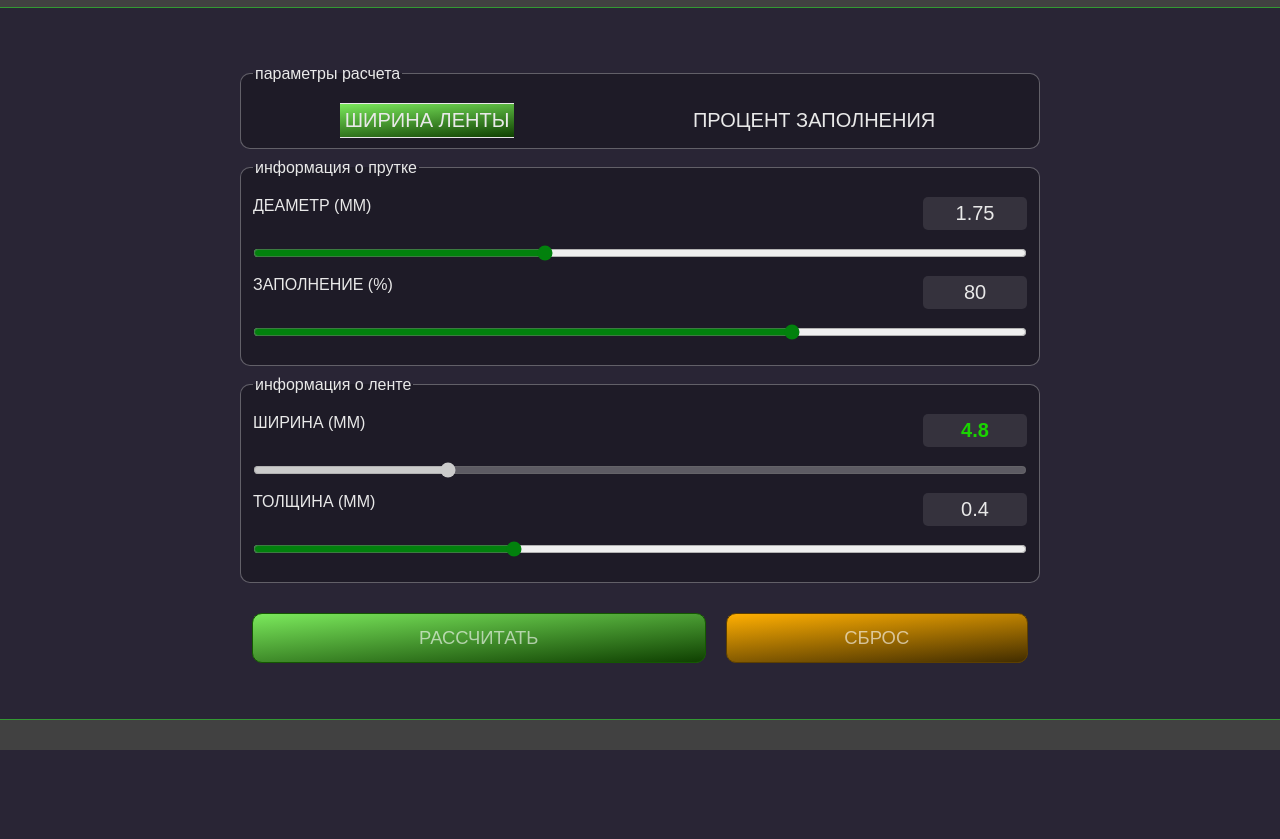
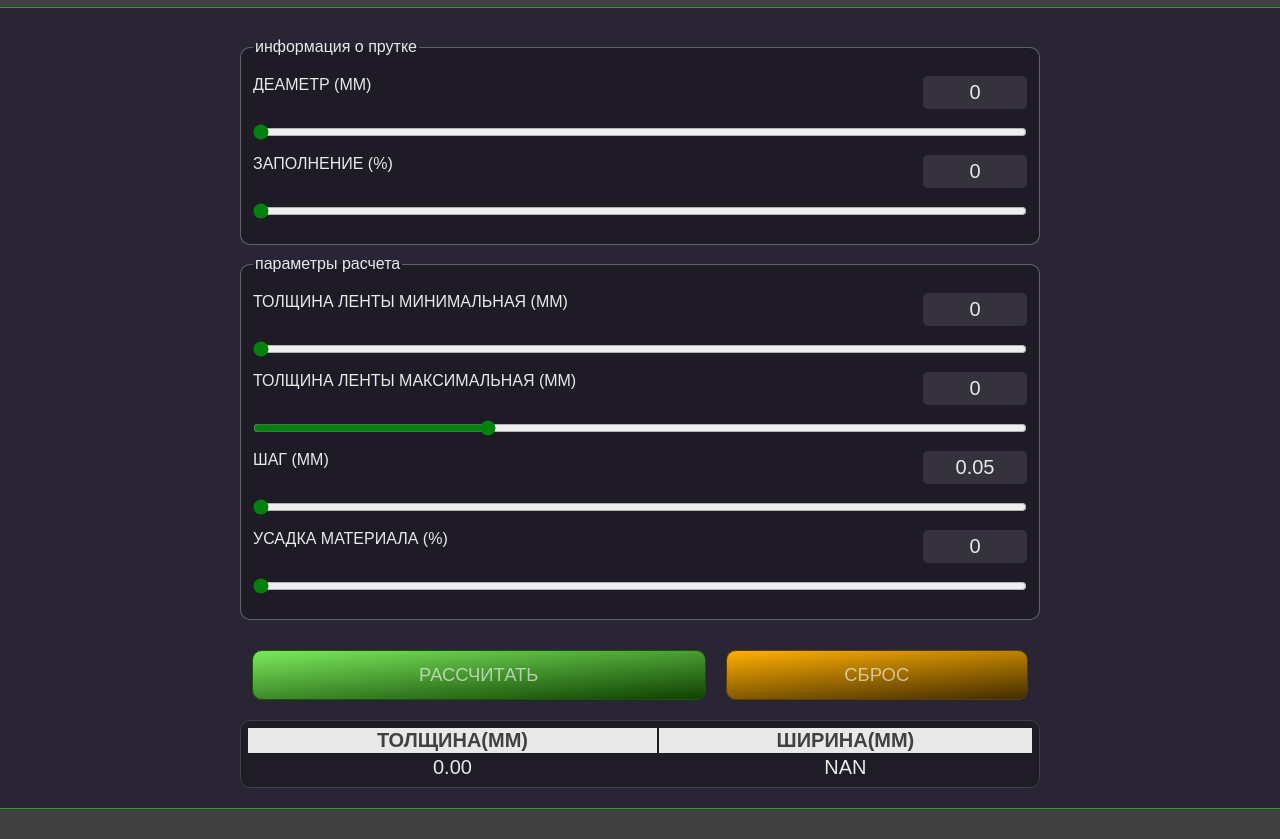
Before and after one commit to KingViktorNik/fillExtruderPetPull, a plain HTML site: page index.html in a window 1280 px wide. Shown: the part 50-889 px from the top of the page. Before the commit the page ends 800 px from the top, so only its background shows below. Drawn offline with Linux system fonts and the light colour scheme.

Commit message:
fix: Первый коммит второго варианта реализации

```diff
--- a/index.html
+++ b/index.html
@@ -24,68 +24,94 @@
   </header>
   <main class="main">
     <form class="form" name="form">
-      <fieldset class="form__radio fieldset" name="form__radio">
-        <legend>параметры расчета</legend>
-        <div id="width-tape">
-          <input name="radio" type="radio" id="width-tape-radio" class="radio visually-hidden" checked>
-          <label for="width-tape-radio" class="label">ширина ленты</label>
-        </div>
-        <div id="percentage-of-filling">
-          <input name="radio" type="radio" id="percentage-of-filling-radio" class="radio visually-hidden">
-          <label for="percentage-of-filling-radio" class="label">процент заполнения</label>
-        </div>
-      </fieldset>
-      <fieldset class="form__data_feloment fieldset">
+      <fieldset class="fieldset">
         <legend>информация о прутке</legend>
+        <!-- Деаметр -->
         <div>
-          <label class="label" for="diameter-number">Деаметр (mm)</label>
+          <label class="label" for="diameterNumber">Деаметр (mm)</label>
           <input type="number" min="1" max="3" step="0.05"
-              class="diameter-number number" name="diameter"
-              id="diameter" value="1.75">
+              class="diameter-number number"
+              id="diameterNumber" value="0">
         </div>
         <input type="range" min="1" max="3" step="0.05"
-              class="diameter-range range" name="diameter"
-              id="diameter" value="1.75">
+            class="diameter-range range"
+            value="0">
+        <!-- Заполнение -->
         <div>
-          <label title="sfsdf" class="label" for="percentage-of-filling-number">Заполнение (%)</label>
+          <label class="label" for="percentageOfFillingNumber">Заполнение (%)</label>
           <input type="number" min="10" max="110" step="5"
-                class="percentage-of-filling-number  number" name="percentage-of-filling-number"
-                id="percentageOfFillingNumber" value="80">
+              class="percentage-of-filling-number  number"
+              id="percentageOfFillingNumber" value="0">
         </div>
         <input type="range" min="10" max="110" step="5"
-                class="percentage-of-filling-range range" name="percentageOfFilling"
-                id="percentageOfFillingRange" value="80">
+            class="percentage-of-filling-range range"
+            value="0">
       </fieldset>
 
-      <fieldset class="form__date_tape fieldset">
-        <legend>информация о ленте</legend>
+      <fieldset class="fieldset">
+        <legend>параметры расчета</legend>
+        <!-- Толщина ленты минимальная -->
         <div>
-          <label class="label" for="width-tape-number">ширина (mm)</label>
-          <input type="number" min="1" max="20" step="0.1"
-                class="width-tape-number  width-tape number" name="widthTape"
-                id="widthTapeNumber" value="4.8" disabled>
+          <label class="label" for="thicknessTapeMinNumber">Толщина ленты минимальная (mm)</label>
+          <input type="number" min="0.1" max="0.5" step="0.01"
+              class="thickness-tape-min-number number"
+              id="thicknessTapeMinNumber" value="0">
         </div>
-        <input type="range" min="0.1" max="20" step="0.1"
-              class="width-tape-range width-tape range" name="widthTape"
-              id="widthTapeRange" value="5.0" disabled>
+        <input type="range" min="0.1" max="0.5" step="0.01"
+            class="thickness-tape-min-range range" name="thicknessTape"
+            value="0">
+        <!-- Толщина ленты максимальная -->
         <div>
-          <label title="sfsdf" class="label" for="thickness-tape-number">толщина (mm)</label>
-          <input type="number" min="0.1" max="1" step="0.01"
-                class="thickness-tape-number  number" name="thicknessTape"
-                id="thicknessTapeNumber" value="0.4">
+          <label class="label" for="thicknessTapeMaxNumber">Толщина ленты максимальная (mm)</label>
+          <input type="number" min="0.3" max="1" step="0.01"
+              class="thickness-tape-max-number number"
+              id="thicknessTapeMaxNumber" value="0">
         </div>
-        <input type="range" min="0.1" max="1" step="0.01"
-              class="thickness-tape-range range" name="thicknessTape"
-              id="thicknessTapeRange" value="0.4">
+        <input type="range" min="0.3" max="1" step="0.01"
+            class="thickness-tape-max-range range"
+            value="0">
+        <!-- Шаг -->
+        <div>
+          <label class="label" for="stepNumber">Шаг (mm)</label>
+          <input type="number" min="0.01" max="1" step="0.01"
+              class="step-number number"
+              id="stepNumber" value="0.05">
+        </div>
+        <input type="range" min="0.01" max="1" step="0.01"
+            class="step-range range"
+            value="0">
+        <!-- Усадка материала -->
+        <div>
+          <label class="label" for="shrinkageNumber">Усадка материала (%)</label>
+          <input type="number" min="0" max="100" step="5"
+              class="shrinkage-number number"
+              id="shrinkageNumber" value="0">
+        </div>
+        <input type="range" min="0" max="100" step="5"
+            class="shrinkage-range range"
+            value="0">
+
       </fieldset>
-
+      <!-- Блок кнопак -->
       <fieldset class="form__button fieldset">
         <legend class="visually-hidden">кнопки калькулятора</legend>
-        <button type="button" class="button button_count">Рассчитать</button>
-        <button type="button" class="button button_clear">Сброс</button>
-    </fieldset>
+        <button type="button" class="button form__button__calcRun">Рассчитать</button>
+        <button type="button" class="button form__button__clearRun">Сброс</button>
+      </fieldset>
+      <!-- Результат -->
+      <fieldset class="foorm__result fieldset">
+        <!-- таблица формеруется с помощю js -->
+        <!-- <table class="foorm__result__table">
+          <tr>
+            <th>Толщина</th>
+            <th>Ширина</th>
+          </tr>
+          <td></td>
+        </table> -->
+      </fieldset>
     </form>
   </main>
+
   <footer class="footer"></footer>
   <script src="./scripts/script.js"></script>
 </body>
--- a/scripts/script.js
+++ b/scripts/script.js
@@ -1,87 +1,131 @@
-const radioWidthTape = document.getElementById("width-tape-radio");
-const radioPercentageOfFilling = document.getElementById("percentage-of-filling-radio");
+const buttonCalc = document.querySelector(".form__button__calcRun");
+const buttonClear = document.querySelector(".form__button__clearRun");
 
-radioWidthTape.addEventListener("click", () => {
-  document.getElementById("widthTapeNumber").disabled = true;
-  document.getElementById("widthTapeRange").disabled = true;
+const thicknessTapeMinNumber = document.getElementById("thicknessTapeMinNumber");
+const thicknessTapeMinRange = document.querySelector(".thickness-tape-min-range");
 
-  document.getElementById("percentageOfFillingNumber").disabled = false;
-  document.getElementById("percentageOfFillingRange").disabled = false;
+const paramCalc = JSON.parse(localStorage.getItem("paramCalc"));
+syncingNumberAndRandge('.diameter-range', 'diameterNumber');
+syncingNumberAndRandge('.percentage-of-filling-range', 'percentageOfFillingNumber');
+syncingNumberAndRandge('.thickness-tape-min-range', 'thicknessTapeMinNumber');
+syncingNumberAndRandge('.thickness-tape-max-range', 'thicknessTapeMaxNumber');
+syncingNumberAndRandge('.step-range', 'stepNumber');
+syncingNumberAndRandge('.shrinkage-range', 'shrinkageNumber');
 
-});
 
-radioPercentageOfFilling.addEventListener("click", () => {
-  document.getElementById("widthTapeNumber").disabled = false;
-  document.getElementById("widthTapeRange").disabled = false;
 
-  document.getElementById("percentageOfFillingNumber").disabled = true;
-  document.getElementById("percentageOfFillingRange").disabled = true;
+if (paramCalc === null) {
+  onClickCalc();
+} else {
+  // диаметр прутка
+  document.getElementById("diameterNumber").value = paramCalc.diameter;
+  document.querySelector(".diameter-range").value = paramCalc.diameter;
+  // процетн заполнения
+  document.getElementById("percentageOfFillingNumber").value = paramCalc.percentageOfFilling;
+  document.querySelector(".percentage-of-filling-range").value = paramCalc.percentageOfFilling;
+  // толщина ленты минимальная
+  document.getElementById("thicknessTapeMinNumber").value = paramCalc.thicknessTapeMin;
+  document.querySelector(".thickness-tape-min-range").value = paramCalc.thicknessTapeMin;
+  // толщина ленты максимальная
+  document.getElementById("thicknessTapeMaxNumber").value = paramCalc.thicknessTapeMax;
+  document.querySelector(".thickness-tape-max-range").value = paramCalc.thicknessTapeMax;
+  // шаг
+  document.getElementById("stepNumber").value = paramCalc.step;
+  document.querySelector(".step-range").value = paramCalc.step;
+  // усадка материала
+  document.getElementById("shrinkageNumber").value = paramCalc.shrinkage;
+  document.querySelector(".shrinkage-range").value = paramCalc.shrinkage;
 
-});
+}
+// расчет по значениям установленных по умолчанию
+onClickCalc();
+// коректировка минимального зачиния
+minMaxCorection();
 
-const buttonCount = document.querySelector(".button_count");
-const buttonClear = document.querySelector(".button_clear");
-const result = document.querySelector(".result p");
+// событие клавиши calc
+buttonCalc.addEventListener("click", onClickCalc);
+// событие клавиши clear
+buttonClear.addEventListener("click", onClickClear);
+// коректировка минимального зачиния в поле ввода толщины ленты максимальная
+thicknessTapeMinNumber.addEventListener("change", minMaxCorection);
+// коректировка минимального зачиния в значении ползунка толщины ленты максимальная
+thicknessTapeMinRange.addEventListener("change", minMaxCorection);
 
-// событие клавиши calcRun
-buttonCount.addEventListener("click", () => {
-  const pamCalc = {
+
+function onClickCalc() {
+  const paramCalc = {
     // диаметр прутка
-    diameter: document.getElementById("diameter").value,
+    diameter: document.getElementById("diameterNumber").value,
     // процетн заполнения
-    percentageOfFilling: document.getElementById("percentageOfFillingNumber").disabled
-                                 ? -1
-                                 : document.getElementById("percentageOfFillingNumber").value,
-    // ширина ленты
-    widthTape: document.getElementById("widthTapeNumber").disabled
-                       ? -1
-                       : document.getElementById("widthTapeNumber").value,
-    // толщина ленты
-    thicknessTape: document.getElementById("thicknessTapeNumber").value
+    percentageOfFilling: document.getElementById("percentageOfFillingNumber").value,
+    // толщина ленты минимальная
+    thicknessTapeMin: document.getElementById("thicknessTapeMinNumber").value,
+    // толщина ленты максимальная
+    thicknessTapeMax: document.getElementById("thicknessTapeMaxNumber").value,
+    // шаг расчета
+    step: document.getElementById("stepNumber").value,
+    // процент усадки
+    shrinkage: document.getElementById("shrinkageNumber").value
 
   }
 
-  console.log(pamCalc);
-  const result = calcRun(pamCalc);
-  if (pamCalc.percentageOfFilling === -1) {
-    document.getElementById("percentageOfFillingNumber").value = result.toFixed(2);
+  const resultTable = calcRun(paramCalc);
+  localStorage.setItem("paramCalc", JSON.stringify(paramCalc));
+
+  let newTable = document.querySelector(".foorm__result__table");
+
+  if( newTable != null) {
+    document.querySelector(".foorm__result").removeChild(newTable);
   }
 
-  if (pamCalc.widthTape === -1) {
-    document.getElementById("widthTapeNumber").value = result.toFixed(2);
-  }
+  newTable =  document.createElement("table");
+  newTable.setAttribute("class", "foorm__result__table");
 
-  console.log(result.textContent);
+  const newRow = document.createElement("tr");
 
-});
+  newRow.innerHTML = `<th>Толщина(мм)</th> <th>Ширина(мм)</th>`;
 
-// событие клавиши clear
-buttonClear.addEventListener("click", () => {
-  // диаметр прутка
-  document.getElementById("diameter").value = 1.75;
-  document.querySelector(".diameter-range").value = 1.75;
-  // процетн заполнения
-  document.getElementById("percentageOfFillingNumber").value = 80;
-  document.querySelector(".percentage-of-filling-range").value = 80;
-  // ширина ленты
-  document.getElementById("widthTapeNumber").value = 4.8;
-  document.querySelector(".width-tape-range").value = 4.8;
-  // толщина ленты
-  document.getElementById("thicknessTapeNumber").value = 0.4;
-  document.querySelector(".thickness-tape-range").value = 0.4;
+  newTable.appendChild(newRow);
 
-});
+  document.querySelector(".foorm__result").appendChild(newTable);
 
-function calcRun({diameter, percentageOfFilling, widthTape, thicknessTape}) {
+  resultTable.forEach(el => addTable(el))
+
+  document.querySelector(".foorm__result").style.display =  'flex';
+}
+
+function onClickClear() {
+    // диаметр прутка
+    document.getElementById("diameterNumber").value = "1.75";
+    document.querySelector(".diameter-range").value = "1.75";
+    // процетн заполнения
+    document.getElementById("percentageOfFillingNumber").value = "100";
+    document.querySelector(".percentage-of-filling-range").value = "100";
+    // толщина ленты минимальная
+    document.getElementById("thicknessTapeMinNumber").value = "0.2";
+    document.querySelector(".thickness-tape-min-range").value = "0.2";
+    // толщина ленты максимальная
+    document.getElementById("thicknessTapeMaxNumber").value = "0.4";
+    document.querySelector(".thickness-tape-max-range").value = "0.4";
+    // шаг
+    document.getElementById("stepNumber").value = "0.05";
+    document.querySelector(".step-range").value = "0.05";
+    // усадка материала
+    document.getElementById("shrinkageNumber").value = "0";
+    document.querySelector(".shrinkage-range").value = "0";
+    onClickCalc();
+}
+
+function calcRun({diameter, percentageOfFilling, thicknessTapeMin, thicknessTapeMax, step, shrinkage}) {
   /**
-   * Функция calcRun выполняет вычисления по расчету ширины ленты или процента заполнения.
-   * ***
-   * пример: есди необходимо вычислить ширину ленты, в пораметре "процента заполнения"(percentageOfFilling) необходимо передать -1
+   * Функция calcRun выполняет вычисления по расчету ширины ленты в деопозоне толшин ленты.
    * ***
    * @diameter [number] - деаметр заполнения прутка
    * @percentageOfFilling [number] - процент заполнения
-   * @widthTape [number] - ширина ленты
-   * @thicknessTape [number] - толщина ленты
+   * @thicknessTapeMin [number] - минимальная толщина ленты
+   * @thicknessTapeMax [number] - максимальная толщина ленты
+   * @step [number] - шаг расчета ширины ленты
+   * @shrinkage [number] - процент усадки материала ленты
    * ***
    * @return [number]
    */
@@ -89,26 +133,56 @@ function calcRun({diameter, percentageOfFilling, widthTape, thicknessTape}) {
   // площадь прутка
   const crossSectionalAreaNormal = Math.PI * Math.pow(diameter, 2) / 4;
 
-  //вычисление ширины ленты
-  if (widthTape === -1) {
-    return crossSectionalAreaNormal * (percentageOfFilling / 100) / thicknessTape;
+  // вычисление процента заполнения
+  percentageOfFilling = percentageOfFilling * 0.01 ;
+
+  // вычисления процента усадки материала
+  if (shrinkage == 0) {
+    shrinkage = 1;
+  } else {
+    shrinkage = (100 - shrinkage) / 100;
 
   }
 
-  //вычисление процента заполнения
-  if (percentageOfFilling === -1) {
-    const crossSectionalArea = thicknessTape * widthTape; // площадь ленты
+  let result = new Array();
 
-    return (crossSectionalArea / crossSectionalAreaNormal) * 100; // количество заполнения прутка в процентах
+  for (let i = thicknessTapeMax; i >= thicknessTapeMin; i -= step) {
+    let crossSectionalAreaShrinkage = crossSectionalAreaNormal * shrinkage;
+    let widthTape = crossSectionalAreaShrinkage * percentageOfFilling / i;
+    let thicknessTape = i;
+
+    result.push({thicknessTape, widthTape});
+  }
+
+  return result;
+
+}
+
+function minMaxCorection() {
+  const thicknessTapeMaxNumber = document.querySelector(".thickness-tape-max-number");
+  const thicknessTapeMaxRange = document.querySelector(".thickness-tape-max-range");
+
+  thicknessTapeMaxNumber.min = thicknessTapeMinNumber.value;
+  thicknessTapeMaxRange.min = thicknessTapeMinNumber.value;
+
+  if(thicknessTapeMaxNumber.value <= thicknessTapeMinNumber.value) {
+    thicknessTapeMaxNumber.value = thicknessTapeMinNumber.value;
+    thicknessTapeMaxNumber.value = thicknessTapeMinNumber.value;
 
   }
 
 }
 
-syncingNumberAndRandge('.diameter-range', 'diameter');
-syncingNumberAndRandge('.percentage-of-filling-range', 'percentageOfFillingNumber');
-syncingNumberAndRandge('.width-tape-range', 'widthTapeNumber');
-syncingNumberAndRandge('.thickness-tape-range', 'thicknessTapeNumber');
+function addTable({thicknessTape, widthTape}) {
+  thicknessTape = Number.parseFloat(thicknessTape).toFixed(2);
+  widthTape =  Number.parseFloat(widthTape).toFixed(2);
+
+  const table = document.querySelector(".foorm__result__table");
+  const newRow = document.createElement("tr");
+
+  newRow.innerHTML = `<td>${thicknessTape}</td> <td>${widthTape}</td>`;
+  table.appendChild(newRow);
+}
 
 function syncingNumberAndRandge(classRange, idNumber) {
   const range = document.querySelector(classRange);
--- a/styles/syle.css
+++ b/styles/syle.css
@@ -12,59 +12,46 @@
 
 .visually-hidden {
   position: absolute; /* элемент вырывают из потока */
+  margin: -1px; /* элемент убирают из поля зрения, сдвинув на размер самого себя */
+  border: 0; /* убирают границу, она тоже может быть у каких-то элементов */
+  padding: 0; /* обнуляют отступы, они есть у некоторых элементов по умолчанию */
+  overflow: hidden; /* на всякий случай скрывают видимое за пределами блока */
+  clip: rect(0 0 0 0); /* это свойство обрезает видимую область до нулевого значения */
   inline-size: 1px; /* делают элемент очень маленьким, но таким, чтобы не пропал совсем */
   block-size: 1px;
-  margin: -1px; /* элемент убирают из поля зрения, сдвинув на размер самого себя */
-  padding: 0; /* обнуляют отступы, они есть у некоторых элементов по умолчанию */
-  border: 0; /* убирают границу, она тоже может быть у каких-то элементов */
-  clip: rect(0 0 0 0); /* это свойство обрезает видимую область до нулевого значения */
-  overflow: hidden; /* на всякий случай скрывают видимое за пределами блока */
 }
 
 .body {
   display: flex;
   flex-direction: column;
   justify-content: space-between;
+  color: #e9e9e9;
+  background-color: rgb(41, 37, 53);
   min-block-size: 100vh;
-  background-color: rgb(41, 37, 53);
-  color: #e9e9e9;
 }
 
 .header{
   display: flex;
   justify-content: center;
   margin-block-end: 10px;
+  border-block-end: var(--border-color-header-footer);
   padding-block: 10px;
+  color: var(--text-color);
   background-color: var(--background-color);
-  color: var(--text-color);
-  border-block-end: var(--border-color-header-footer);
 
 }
 
 .header__title {
+  font-family: var(--text-family);
   text-transform: uppercase;
-  font-family: var(--text-family);
 
 }
 
 .main {
   align-self: center;
+  padding-block: 20px;
   inline-size: 90%;
   max-inline-size: 800px;
-}
-
-.radio + .label {
-  font-size: clamp(0.875rem, 0.6681rem + 1.0345vw, 1.25rem);
-  border-bottom: 1px solid transparent;
-  border-top: 1px solid transparent;
-  padding: 5px;
-  text-align: center;
-}
-
-.radio:checked + .label {
-  border-bottom-color: var(--text-color);
-  border-top-color: var(--text-color);
-  background-image: linear-gradient(175deg,#7be95c, #0f4001);
 }
 
 .form {
@@ -76,18 +63,13 @@
 .fieldset {
   display: flex;
   flex-direction: column;
+  border: 1px solid rgba(255, 255, 255, .3);
+  border-radius: 10px;
+  padding-block-start: 20px;
+  color: var(--text-color);
+  font-family: var(--text-family);
   text-transform: lowercase;
-  padding-block-start: 20px;
-  border-radius: 10px;
-  border: 1px solid rgba(255, 255, 255, .3);
-  font-family: var(--text-family);
-  color: var(--text-color);
   background-color: rgba(0, 0, 0, .25);
-}
-
-.form__radio {
-  flex-direction: row;
-  justify-content: space-around;
 }
 
 .fieldset div {
@@ -102,26 +84,26 @@
 }
 
 .label {
+  color: var(--text-color);
+  font-family: var(--text-family);
   text-transform: uppercase;
-  font-family: var(--text-family);
-  color: var(--text-color);
 }
 
 .number {
+  border: none;
+  border-radius: 5px;
+  padding-block: 5px;
+  color: var(--text-color);
+  font-size: 20px;
+  text-align: center;
   background-color: rgba(255, 255, 255, .1);
-  border: none;
-  font-size: 20px;
-  color: var(--text-color);
   min-inline-size: 100px;
-  padding-block: 5px;
-  border-radius: 5px;
-  text-align: center;
 }
 
 .range {
   display: flex;
+  margin-block: 15px;
   max-inline-size: 100%;
-  margin-block: 15px;
   accent-color: #02810d;
 }
 
@@ -135,26 +117,26 @@
 }
 
 .button {
+  border-radius: 10px;
+  color: rgba(255, 255, 255, .6);
+  font-family: var(--text-family);
+  font-size: clamp(0.625rem, 0.4489rem + 0.8803vw, 1.25rem);
+  text-transform: uppercase;
   block-size: 50px;
-  border-radius: 10px;
-  font-family: var(--text-family);
-  text-transform: uppercase;
-  font-size: clamp(0.625rem, 0.4489rem + 0.8803vw, 1.25rem);
-  color: rgba(255, 255, 255, .6);
 }
 
-.button_count {
-  inline-size: calc((100% / 10) * 6);
+.form__button__calcRun {
+  border: 1px solid #145801;
   background-color: #3fb81e;
   background-image: linear-gradient(175deg,#7be95c, #0f4001);
-  border: 1px solid #145801;
+  inline-size: calc((100% / 10) * 6);
 }
 
-.button_clear {
-  inline-size: calc((100% / 10) * 4);
+.form__button__clearRun {
+  border: 1px solid #5c3f00;
   background-color: #b8871e;
   background-image: linear-gradient(175deg,#ffaf02, #422d00);
-  border: 1px solid #5c3f00;
+  inline-size: calc((100% / 10) * 4);
 }
 
 .button:active {
@@ -162,10 +144,31 @@
   opacity: .7;
 }
 
-.button:hover, .button:focus-visible, .number:focus-visible,  .range:focus-visible, .radio:hover {
+.button:hover, .button:focus-visible, .number:focus-visible,  .range:focus-visible {
   outline: 1px solid rgba(0, 255, 140, 0.6);;
   outline-offset: 0;
   cursor: pointer;
+}
+
+.foorm__result {
+  border: 1px solid var(--background-color);
+  padding: 5px;
+  font-family: var(--text-family);
+  text-align: center;
+}
+
+.foorm__result__table {
+  font-size: 20px;
+  text-transform: uppercase;
+}
+
+.foorm__result__table tr:nth-child(1) {
+  color: var(--background-color);
+  background-color: var(--text-color);
+}
+
+.foorm__result__table tr:nth-child(2n+3) {
+  background-color: rgba(255, 255, 255, .1);
 }
 
 .number:disabled {
@@ -175,18 +178,18 @@
 
 .footer {
   display: flex;
+  justify-content: center;
+  border-block-start: var(--border-color-header-footer);
   padding-block: 15px;
-  justify-content: center;
+  color: var(--text-color);
+  font-family: var(--text-family);
+  text-transform: uppercase;
   background-color: var(--background-color);
-  color: var(--text-color);
-  text-transform: uppercase;
-  font-family: var(--text-family);
-  border-block-start: var(--border-color-header-footer);
 
 }
 
 input::-webkit-outer-spin-button,
 input::-webkit-inner-spin-button {
+    margin: 0;
     -webkit-appearance: none;
-    margin: 0;
 }
```
